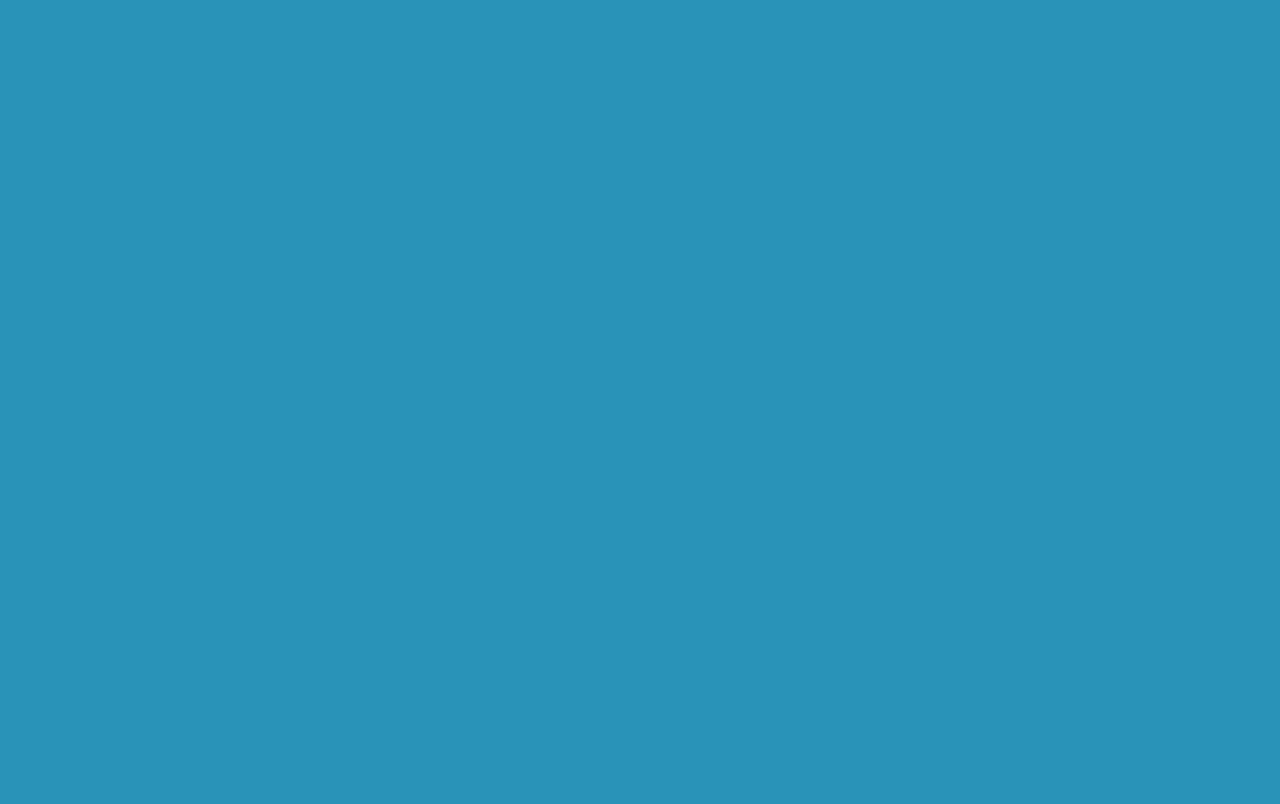
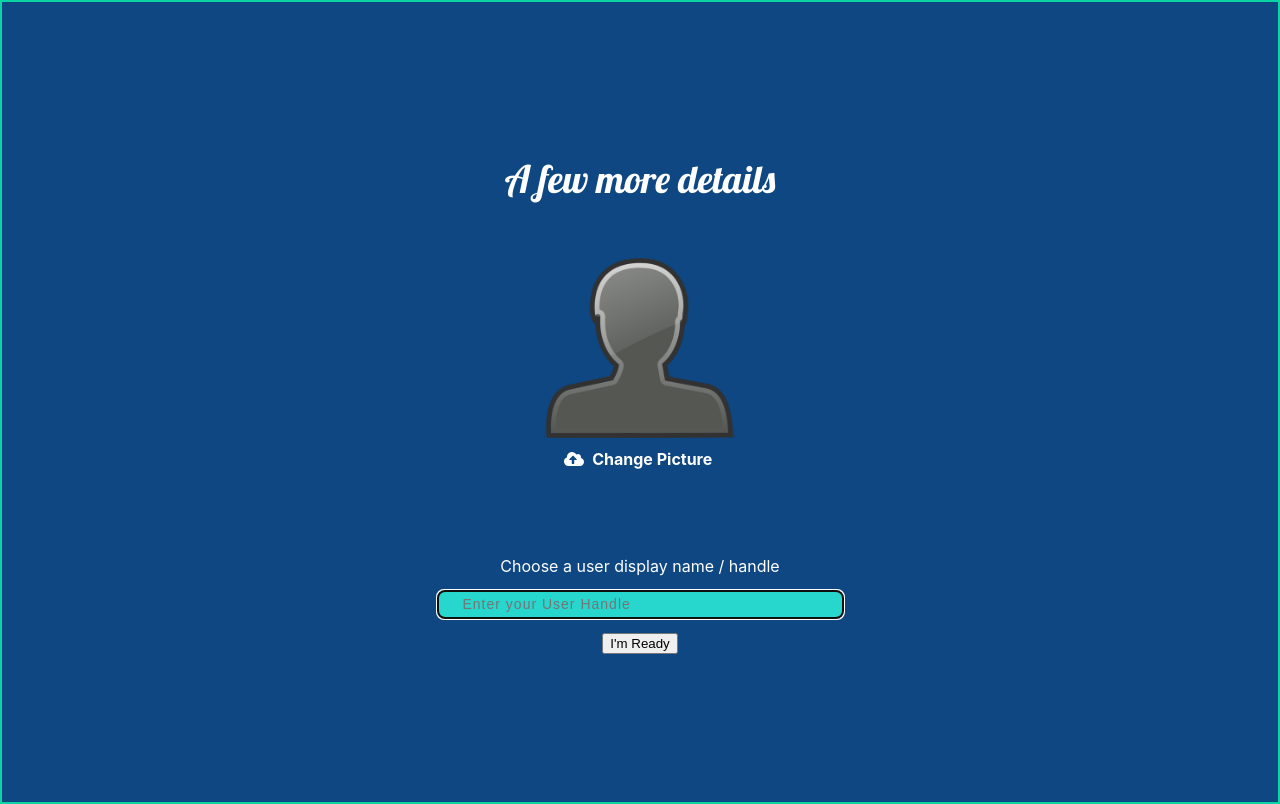
Before and after one commit to Mass812/TouchBase, a React (Create React App) app: page /sign_up_more_info in a window 1280 px wide. Built offline with nearby package versions, Linux system fonts and the light colour scheme.

Commit message:
setting up cloud functions to handle creation of user docs

```diff
--- a/src/App.js
+++ b/src/App.js
@@ -9,13 +9,8 @@ import Feed from './Components/Feed/Feed';
 import PersonalProfile from './Components/PersonalProfile/PersonalProfile';
 import PersonalProfileEdit from './Components/PersonalProfile/PersonalProfileEdit';
 import ScrollToTop from './Components/ScrollToTop/ScrollToTop';
-
+import CreateInfo from './Components/NotIdentified/SignUp/CreateInfo';
 function App() {
-
-
-
-
-
 	return (
 		<Router>
 			<ScrollToTop />
@@ -23,13 +18,11 @@ function App() {
 				<Route path='/' exact={true} component={NotIdentifiedScreen} />
 				<Route path='/sign_in' component={SignIn} />
 				<Route path='/sign_up' component={SignUp} />
+				<Route path='/sign_up_more_info' component={CreateInfo} />
 				<Route path='/feed' component={Feed} />
 				<Route path='/specific_post/:id' component={Response} />
 				<Route path='/personal_profile' component={PersonalProfile} />
-				<Route
-					path='/edit_personal_profile'
-					component={PersonalProfileEdit}
-				/>
+				<Route path='/edit_personal_profile' component={PersonalProfileEdit} />
 			</Switch>
 		</Router>
 	);
--- a/src/Components/Firebase/firebaseConfig.js
+++ b/src/Components/Firebase/firebaseConfig.js
@@ -22,4 +22,5 @@ export const auth = firebase.auth();
 
 
 
+
 export default firebase;
--- a/src/Components/Navbar/Navbar.jsx
+++ b/src/Components/Navbar/Navbar.jsx
@@ -1,7 +1,7 @@
 import React from 'react';
 import './Navbar.scss';
 import { Link } from 'react-router-dom';
-import SignOutButton from '../../Assets/signOutButton.js/SignOutButton';
+import SignOutButton from './SignOutButton/SignOutButton';
 
 const Navbar = () => {
 	const navIcon = require('../../Assets/nav.png');
@@ -23,7 +23,7 @@ const Navbar = () => {
 				<Link to='/edit_personal_profile'>
 					<button className='nav-button'>Settings</button>
 				</Link>
-				<SignOutButton/>
+				<SignOutButton />
 			</div>
 		</div>
 	);
--- a/src/Components/Navbar/Navbar.scss
+++ b/src/Components/Navbar/Navbar.scss
@@ -15,7 +15,7 @@
 		rgba(47, 88, 141, 1) 35%,
 		rgba(40, 154, 189, 1) 100%
 	);
-	grid-template-columns: 1fr 7fr;
+	grid-template-columns: 1fr 9fr;
 }
 
 .image-container {
@@ -33,10 +33,11 @@
 	display: flex;
 	align-items: flex-end;
 	justify-content: flex-end;
+	flex-wrap: wrap;
 }
 
 .nav-button {
-	margin-right: 15px;
+	margin: 15px;
 	background-color: #254576;
 	color: white;
 	border: 1px solid turquoise;
--- a/src/Assets/signOutButton.js/SignOutButton.js
+++ b/src/Components/Navbar/SignOutButton/SignOutButton.js
@@ -1,6 +1,9 @@
 import React from 'react';
-import { auth } from '../../Components/Firebase/firebaseConfig';
+import { auth } from '../../Firebase/firebaseConfig';
 import { useHistory } from 'react-router-dom';
+import '../Navbar.scss'
+
+
 
 const SignOutButton = () => {
 	const history = useHistory();
@@ -18,7 +21,7 @@ const SignOutButton = () => {
 
 	return (
 		<div className='sign-out-button'>
-			<button onClick={signOut}>Sign Out</button>
+			<button onClick={signOut} className='nav-button'>Sign Out</button>
 		</div>
 	);
 };
--- a/src/Components/NotIdentified/NotIdentifiedScreen.jsx
+++ b/src/Components/NotIdentified/NotIdentifiedScreen.jsx
@@ -4,16 +4,8 @@ import { Link, useHistory } from 'react-router-dom';
 import { auth } from '../Firebase/firebaseConfig';
 
 const NotIdentifiedScreen = () => {
-	const history = useHistory();
 
-	useEffect(() => {
-		auth.onAuthStateChanged((user) => {
-			console.log(user);
-			if (user) {
-				history.push('/feed');
-			}
-		});
-	}, []);
+
 
 	const logo = require('../../Assets/touchbase_logo2.png');
 
--- a/src/Components/NotIdentified/SignIn/SignIn.jsx
+++ b/src/Components/NotIdentified/SignIn/SignIn.jsx
@@ -1,13 +1,21 @@
-import React, { useState } from 'react';
+import React, { useState, useEffect } from 'react';
 import SignInDumb from './SignInDumb';
 import { auth } from '../../Firebase/firebaseConfig';
 import { useHistory } from 'react-router-dom';
-import Feed from '../../Feed/Feed';
 
 const SignIn = () => {
 	const [ info, setInfo ] = useState({ email: '', password: '' });
 
 	const history = useHistory();
+
+	useEffect(() => {
+		auth.onAuthStateChanged((user) => {
+			console.log(user);
+			if (user) {
+				history.push('/feed');
+			}
+		});
+	}, []);
 
 	const userEmailEntered = (e) => {
 		setInfo({ ...info, email: e.target.value });
@@ -19,12 +27,10 @@ const SignIn = () => {
 
 	const userInfoEntered = (e) => {
 		e.preventDefault();
-		auth.signInWithEmailAndPassword(info.email, info.password);
-
+		auth
+			.signInWithEmailAndPassword(info.email, info.password)
+			.then(() => history.push('/feed'));
 	};
-
-
-
 
 	console.log(info, ' info passed in');
 
--- a/src/Components/NotIdentified/SignUp/CreateAccountDumb.jsx
+++ b/src/Components/NotIdentified/SignUp/CreateAccountDumb.jsx
@@ -16,6 +16,7 @@ const Signup = (props) => {
 				<form>
 					{' '}
 					<input
+						name='email'
 						className='input-field-sign'
 						placeholder='Enter your Email Here'
 						type='text'
@@ -30,19 +31,14 @@ const Signup = (props) => {
 						autoComplete='true'
 					/>{' '}
 					<input
+						name='password'
 						className='input-field-sign'
 						placeholder='Confirm Password Here'
 						type='password'
 						onChange={props.userPasswordConfirmed}
 						autoComplete='true'
 					/>{' '}
-					<input
-						className='input-field-sign'
-						placeholder='Enter your User Handle'
-						type='text'
-						onChange={props.displayNameChose}
-						autoFocus
-					/>{' '}
+
 				</form>
 
 				<button
@@ -51,8 +47,7 @@ const Signup = (props) => {
 					style={
 						props.password &&
 						props.email &&
-						props.verPassword &&
-						props.displayName ? (
+						props.verPassword  ? (
 							{ opacity: '1' }
 						) : (
 							{ opacity: '.4' }
@@ -61,14 +56,12 @@ const Signup = (props) => {
 					disabled={
 						props.password &&
 						props.email &&
-						props.verPassword &&
-						props.useHandle ? (
+						props.verPassword  ? (
+							false
+						) : (
 							true
-						) : (
-							false
 						)
-					}
-					>
+					}>
 					Create My Account
 				</button>
 				<div className='error-message'>{props.errorMessage}</div>
--- /dev/null
+++ b/src/Components/NotIdentified/SignUp/CreateInfo.js
@@ -0,0 +1,163 @@
+import React, { useState, useEffect } from 'react';
+import '../NotIdentifiedScreen.scss';
+import { FontAwesomeIcon } from '@fortawesome/react-fontawesome';
+import {
+	faCloudUploadAlt,
+	faCheckCircle,
+	faInfo
+} from '@fortawesome/free-solid-svg-icons';
+import firebase, { db, auth } from '../../Firebase/firebaseConfig';
+
+const CreateInfo = () => {
+	const defaultPic = require('../../../Assets/default.png');
+	//move to initial state of editProfile Reducer
+	const [ pic, setPic ] = useState({
+		image: null,
+		url: '',
+		progress: 0,
+		name: ''
+	});
+
+	const [ moreInfo, setMoreInfo ] = useState({
+		url: '',
+		displayName: ''
+	});
+
+	//move to action creator
+	const fileSelector = (e) => {
+		console.log(e.target.files[0]);
+		if (e.target.files[0]) {
+			setPic({ ...pic, image: e.target.files[0], name: e.target.files[0].name });
+		}
+	};
+	console.log('after first select file', pic.name);
+
+	//move to action creator
+	const uploadPic = () => {
+		if (pic.image) {
+			console.log('upload Pic Fx fired');
+			const storageRef = firebase.storage();
+			const uploadImage = storageRef.ref(`images/${pic.name}`).put(pic.image);
+			uploadImage.on(
+				'state_changed',
+				(snapshot) => {
+					const progressBar = Math.round(
+						snapshot.bytesTransferred / snapshot.totalBytes * 100
+					);
+					console.log(pic.progress);
+					setPic({ ...pic, progress: progressBar });
+				},
+				(error) => {
+					console.log('Error uploading photo', error);
+				},
+				() => {
+					storageRef
+						.ref('images')
+						.child(pic.name)
+						.getDownloadURL()
+						.then((url) => {
+							setPic({ ...pic, url: url });
+						});
+				}
+			);
+		}
+	};
+
+	// TODO get user id here & attach this url to more user data doc
+
+	const displayNameChose = (e) => {
+		setMoreInfo({ ...moreInfo, displayName: e.target.value });
+	};
+
+	const submit = () => {
+		db
+			.collection('users')
+			.doc(auth.getUid())
+			.update({
+				...moreInfo,
+				url: moreInfo.url,
+				displayName: moreInfo.displayName
+			});
+	};
+
+	return (
+		<div className='create-account-module'>
+			<div className='inner-account-parent'>
+				<div className='outer-text'>
+					<div className='sign-title'>A few more details</div>
+					<form>
+						<div>
+							<div>
+								<img
+									className='profile-image'
+									src={`${pic.url}` || defaultPic}
+									alt={'default'}
+								/>
+							</div>
+							<div className='under-icon-pair-group'>
+								{!pic.name ? (
+									<span>
+										<label htmlFor='changePic'>
+											<FontAwesomeIcon
+												icon={faCloudUploadAlt}
+												size={'1x'}
+												color={'white'}
+											/>{' '}
+										</label>
+
+										<input
+											id='changePic'
+											style={{ display: 'none' }}
+											type='file'
+											onChange={fileSelector}
+										/>
+									</span>
+								) : pic.progress > 0 ? (
+									<div>
+										<progress min='1' max='100'>
+											{' '}
+											{pic.progress}
+										</progress>
+									</div>
+								) : null}
+								<span className='image-upload-bar'>
+									{pic.name ? (
+										<span>
+											{pic.name}
+											<span style={{ paddingLeft: '15px' }}>
+												<FontAwesomeIcon
+													icon={faCheckCircle}
+													size={'1x'}
+													color={'white'}
+													onClick={uploadPic}
+												/>{' '}
+											</span>
+										</span>
+									) : (
+										'Change Picture'
+									)}
+								</span>
+							</div>
+						</div>
+						<br />
+						<br />
+						<br />
+						<br />
+						<label>Choose a user display name / handle</label>
+						<input
+							name='displayName'
+							className='input-field-sign'
+							placeholder='Enter your User Handle'
+							type='text'
+							onChange={displayNameChose}
+							onBlur={displayNameChose}
+							autoFocus
+						/>{' '}
+						<button onClick={submit}>I'm Ready</button>
+					</form>
+				</div>
+			</div>
+		</div>
+	);
+};
+export default CreateInfo;
--- a/src/Components/PersonalProfile/PersonalProfileEdit.jsx
+++ b/src/Components/PersonalProfile/PersonalProfileEdit.jsx
@@ -3,7 +3,7 @@ import './PersonalProfile.scss';
 import Navbar from '../Navbar/Navbar';
 import { FontAwesomeIcon } from '@fortawesome/react-fontawesome';
 import { faCloudUploadAlt, faCheckCircle } from '@fortawesome/free-solid-svg-icons';
-import firebase, { db }  from '../Firebase/firebaseConfig';
+import firebase, { db } from '../Firebase/firebaseConfig';
 const PersonalProfileEdit = () => {
 	const defaultPic = require('../../Assets/default.png');
 	//move to initial state of editProfile Reducer
@@ -49,11 +49,13 @@ const PersonalProfileEdit = () => {
 						.then((url) => {
 							setPic({ ...pic, url: url });
 						});
-					// TODO get user id & attach this url to more user data doc
 				}
 			);
 		}
+		// TODO get user id here & attach this url to more user data doc
 	};
+
+	// TODO useEffect hook parameter pic.url to update users profile
 
 	//change to dispatch selector props
 	return (
```
Also changed, not shown: src/Components/NotIdentified/SignUp/CreateAccount.jsx (+6 -9 lines), src/redux/actions/feedActions.js (+26 -22 lines), 1 other file (tests, documents, lock files or other folders).
